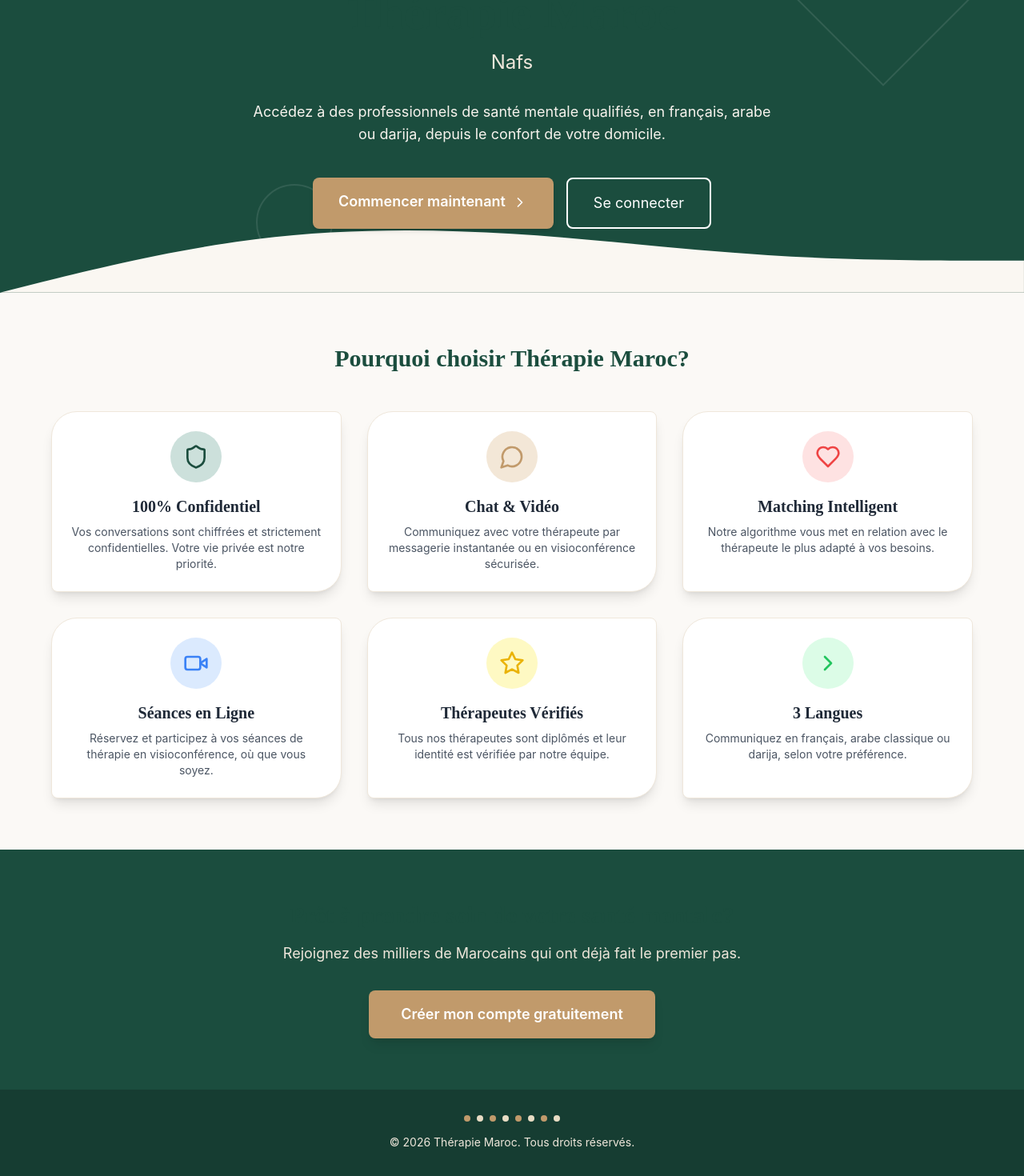
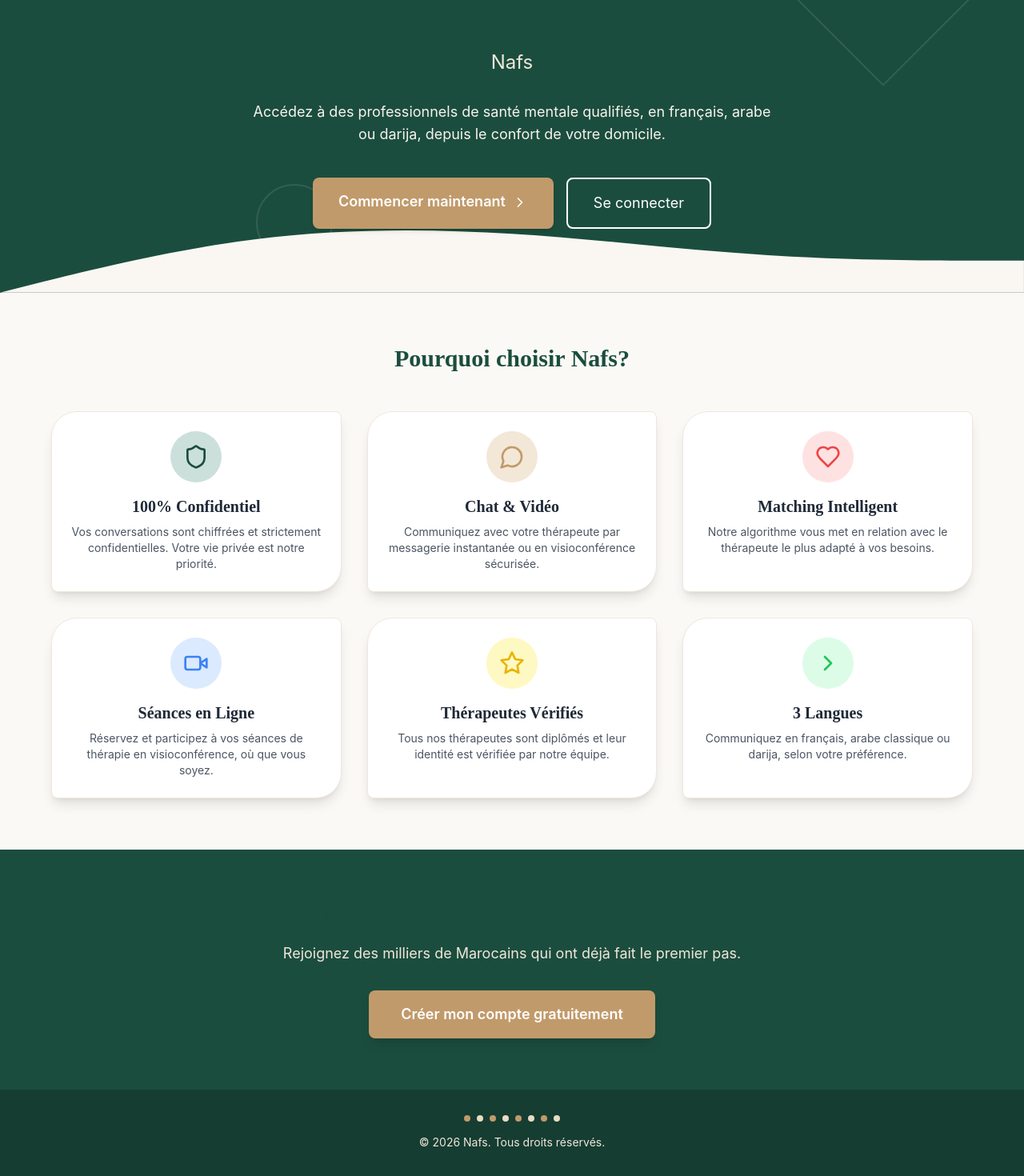
Before and after one commit to ikram456/therapie-maroc-frontend, a Next.js app: page / in a window 1280 px wide. Shown: the part 204-1674 px from the top of the page at 80% size. Built offline with nearby package versions, Linux system fonts and the light colour scheme.

Commit message:
feat: rename to Nafs

```diff
--- a/src/components/common/LoginForm.tsx
+++ b/src/components/common/LoginForm.tsx
@@ -69,7 +69,7 @@ export function LoginForm() {
             <Star className="h-12 w-12 text-safran-500" />
           </div>
           <h1 className="text-3xl font-amiri font-bold text-majorelle-500 mb-2">
-            Thérapie Maroc
+            Nafs
           </h1>
           <p className="text-bronze-500 italic">Nafs</p>
         </div>
--- a/src/components/common/Navbar.tsx
+++ b/src/components/common/Navbar.tsx
@@ -17,7 +17,7 @@ export function Navbar() {
           <Link href="/" className="flex items-center gap-2">
             <Star className="h-8 w-8 text-safran-500" />
             <div className="hidden sm:block">
-              <h1 className="text-xl font-amiri font-bold">Thérapie Maroc</h1>
+              <h1 className="text-xl font-amiri font-bold">Nafs</h1>
               <p className="text-xs text-tadelakt-200">Nafs</p>
             </div>
           </Link>
--- a/src/pages/index.tsx
+++ b/src/pages/index.tsx
@@ -30,7 +30,7 @@ export default function Home() {
             transition={{ delay: 0.2 }}
             className="text-5xl md:text-6xl font-amiri font-bold mb-4"
           >
-            Thérapie Maroc
+            Nafs
           </motion.h1>
 
           <motion.p
@@ -80,7 +80,7 @@ export default function Home() {
       <section className="py-16 px-4">
         <div className="max-w-6xl mx-auto">
           <h2 className="text-3xl font-amiri font-bold text-center text-majorelle-500 mb-12">
-            Pourquoi choisir Thérapie Maroc?
+            Pourquoi choisir Nafs?
           </h2>
 
           <div className="grid md:grid-cols-3 gap-8">
@@ -172,7 +172,7 @@ export default function Home() {
             ))}
           </div>
           <p className="text-tadelakt-200 text-sm">
-            © 2026 Thérapie Maroc. Tous droits réservés.
+            © 2026 Nafs. Tous droits réservés.
           </p>
         </div>
       </footer>
--- a/src/pages/register.tsx
+++ b/src/pages/register.tsx
@@ -17,7 +17,7 @@ export default function Register() {
             <Star className="h-12 w-12 text-safran-500" />
           </div>
           <h1 className="text-3xl font-amiri font-bold text-majorelle-500 mb-2">
-            Thérapie Maroc
+            Nafs
           </h1>
           <p className="text-bronze-500 italic">Santé mentale, à la marocaine</p>
         </div>
```
